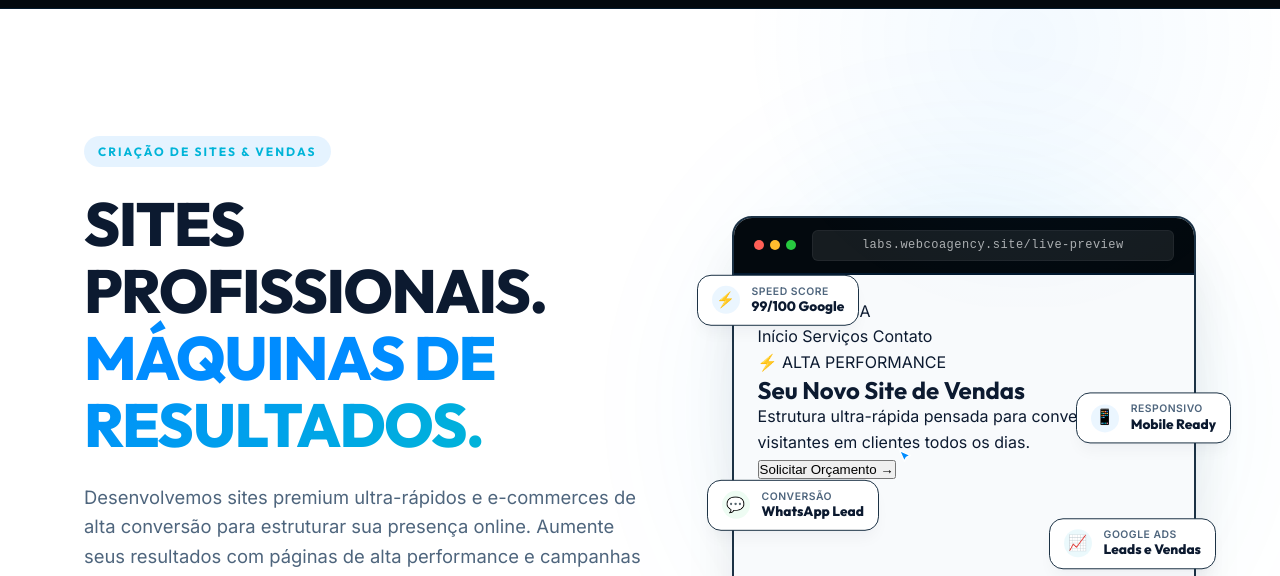
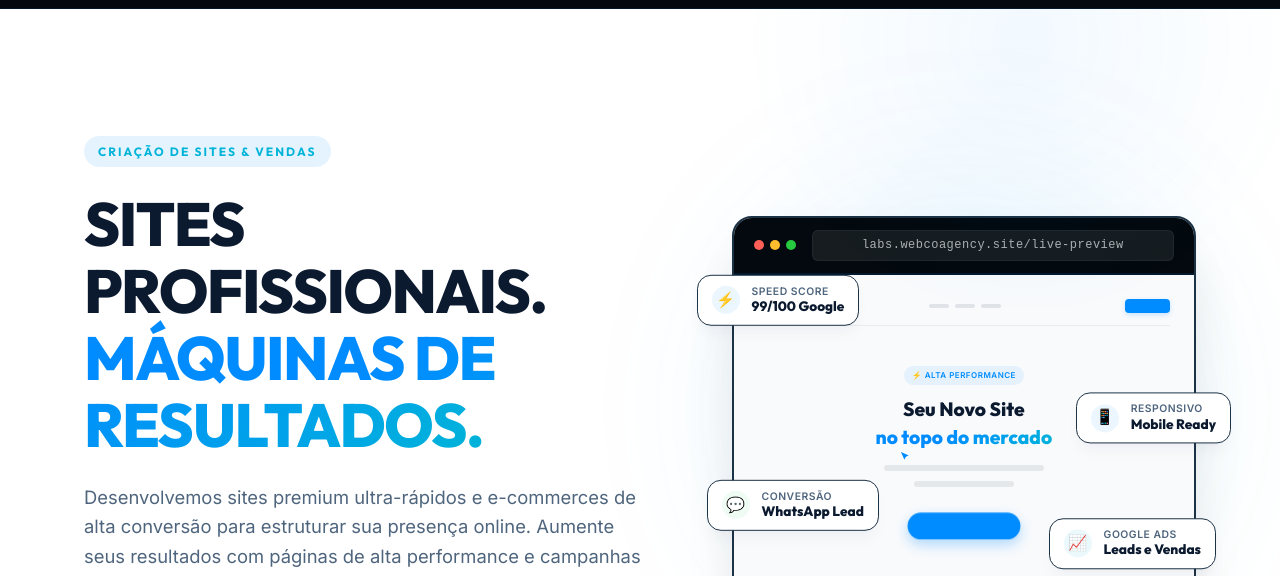
Before and after one commit to matheusbellato23-web/sitewebcoagency, a website: page index.html in a window 1280 px wide. Shown: the part 94-670 px from the top of the page. Drawn offline with Linux system fonts and the light colour scheme.

Commit message:
fix: restore styled layout markup for hero browser mockup

```diff
--- a/index.html
+++ b/index.html
@@ -93,26 +93,28 @@
             </div>
 
             <div class="browser-viewport mock-site-canvas">
-              <div class="mock-website-preview">
-                <div class="mock-nav">
-                  <div class="mock-logo">
-                    <span class="mock-logo-dot"></span>
-                    <span class="mock-logo-name">SUA EMPRESA</span>
-                  </div>
-                  <div class="mock-links">
-                    <span>Início</span>
-                    <span>Serviços</span>
-                    <span>Contato</span>
-                  </div>
+              <!-- Simulated Website Layout -->
+              <div class="mock-site-nav">
+                <div class="mock-site-logo"></div>
+                <div class="mock-site-menu">
+                  <span></span>
+                  <span></span>
+                  <span></span>
                 </div>
+                <div class="mock-site-btn"></div>
+              </div>
 
-                <div class="mock-hero">
-                  <div class="mock-badge">⚡ ALTA PERFORMANCE</div>
-                  <h2>Seu Novo Site de Vendas</h2>
-                  <p>Estrutura ultra-rápida pensada para converter visitantes em clientes todos os dias.</p>
-                  <div class="mock-btn-row">
-                    <button class="mock-btn mock-btn-primary">Solicitar Orçamento →</button>
-                  </div>
+              <div class="mock-site-hero">
+                <div class="mock-site-tag">⚡ ALTA PERFORMANCE</div>
+                <div class="mock-site-headline">
+                  <span>Seu Novo Site</span>
+                  <span class="text-gradient-electric">no topo do mercado</span>
+                </div>
+                <div class="mock-site-subline"></div>
+                <div class="mock-site-subline short"></div>
+
+                <div class="mock-site-cta-row">
+                  <div class="mock-site-cta"></div>
                 </div>
               </div>
 
```
